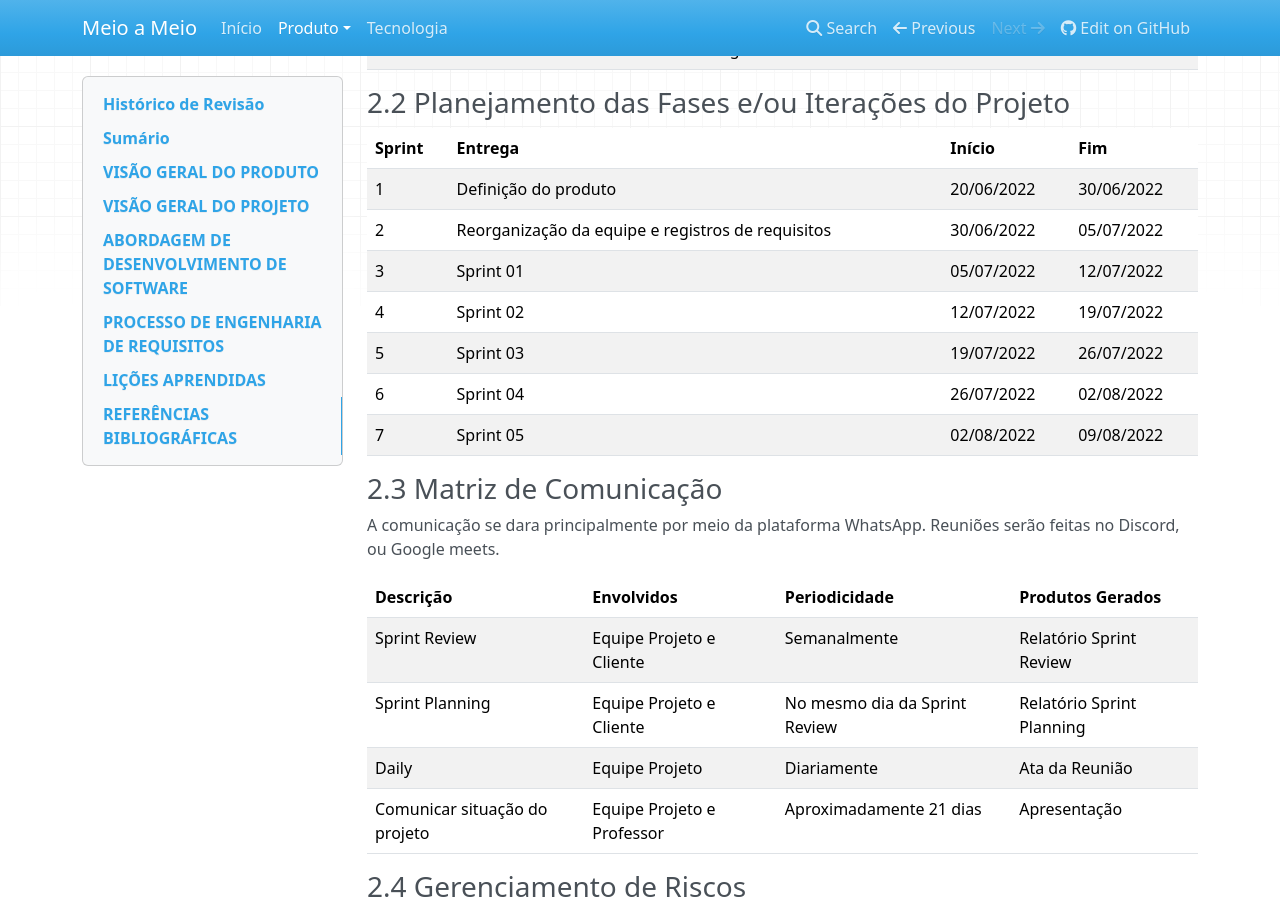
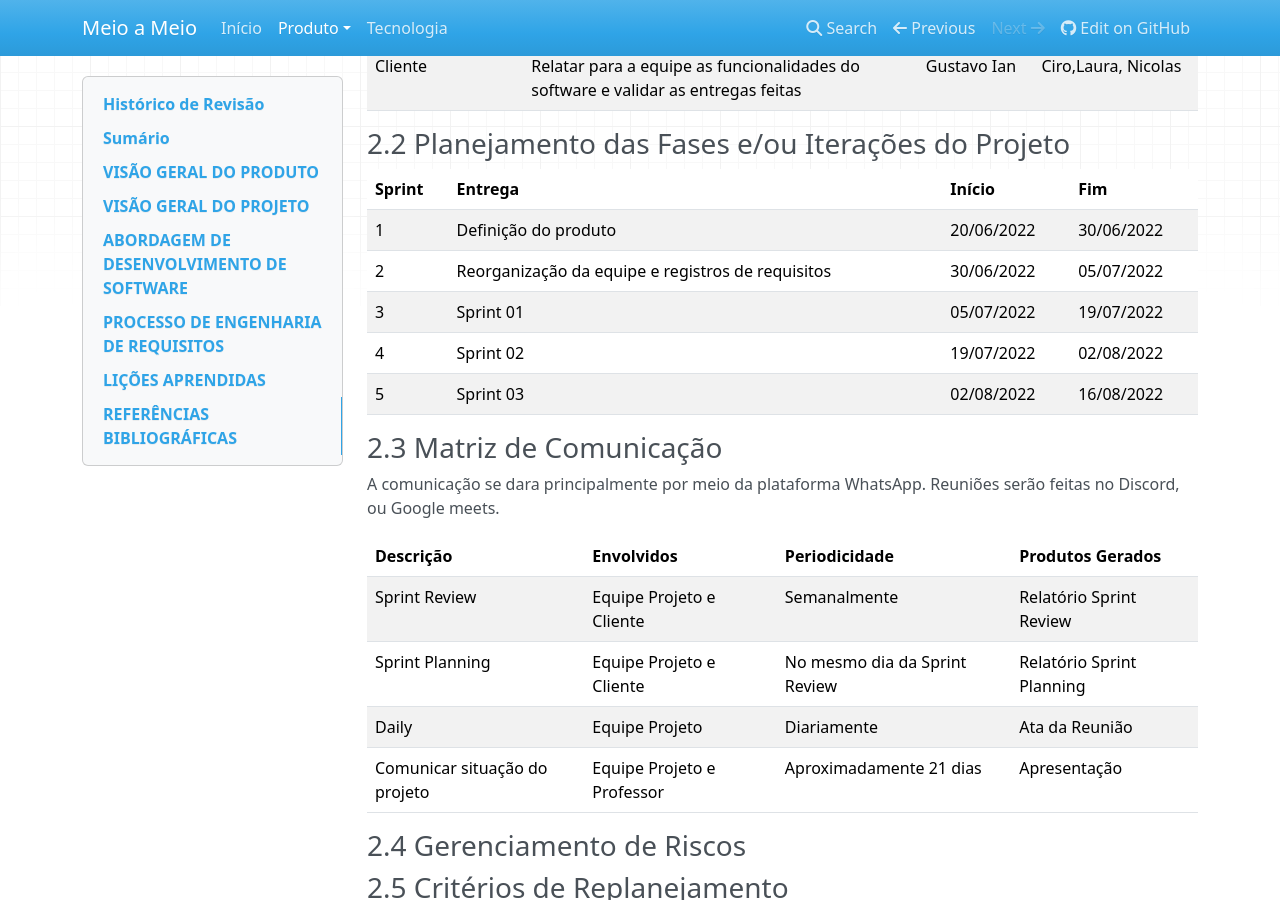
Before and after one commit to mdsreq-fga-unb/2022.1-Meio-a-Meio, an MkDocs documentation site: the page built from docs/ProductVision.md, in a window 1280 px wide and 900 px high, scrolled down 2348 px. Built offline with MkDocs 1.6.1, drawn with Linux system fonts in a browser that asks for light colours; nearby versions of some CDN libraries; some of the changed text lies outside the part shown.

```diff
--- a/docs/ProductVision.md
+++ b/docs/ProductVision.md
@@ -89,11 +90,9 @@
 |--|--|--|--|
 |1|Definição do produto|20/06/2022|30/06/2022|
 |2|Reorganização da equipe e registros de requisitos|30/06/2022|05/07/2022|
-|3|Sprint 01|05/07/2022|12/07/2022|
-|4|Sprint 02|12/07/2022|19/07/2022|
-|5|Sprint 03|19/07/2022|26/07/2022|
-|6|Sprint 04|26/07/2022|02/08/2022|
-|7|Sprint 05|02/08/2022|09/08/2022|
+|3|Sprint 01|05/07/2022|19/07/2022|
+|4|Sprint 02|19/07/2022|02/08/2022|
+|5|Sprint 03|02/08/2022|16/08/2022|
 
 
 ### 2.3 Matriz de Comunicação
```
Also changed, not shown: other parts of docs/ProductVision.md (+1 -0 lines), README.md (+0 -6 lines), docs/ClientVideos.md (added, +5 -0 lines), docs/index.md (+4 -0 lines).
